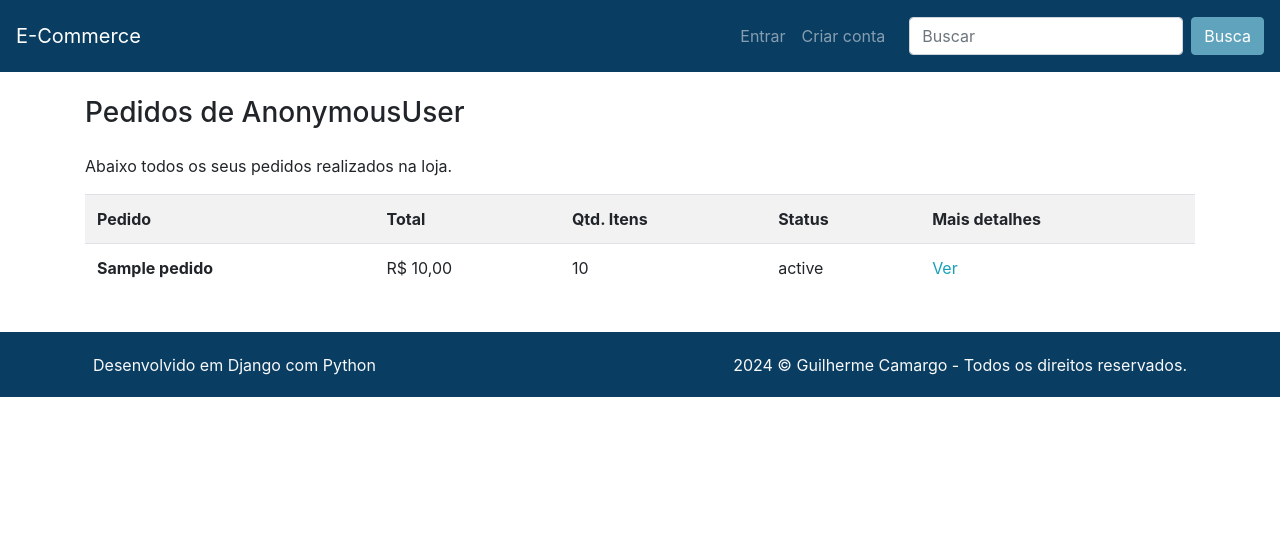
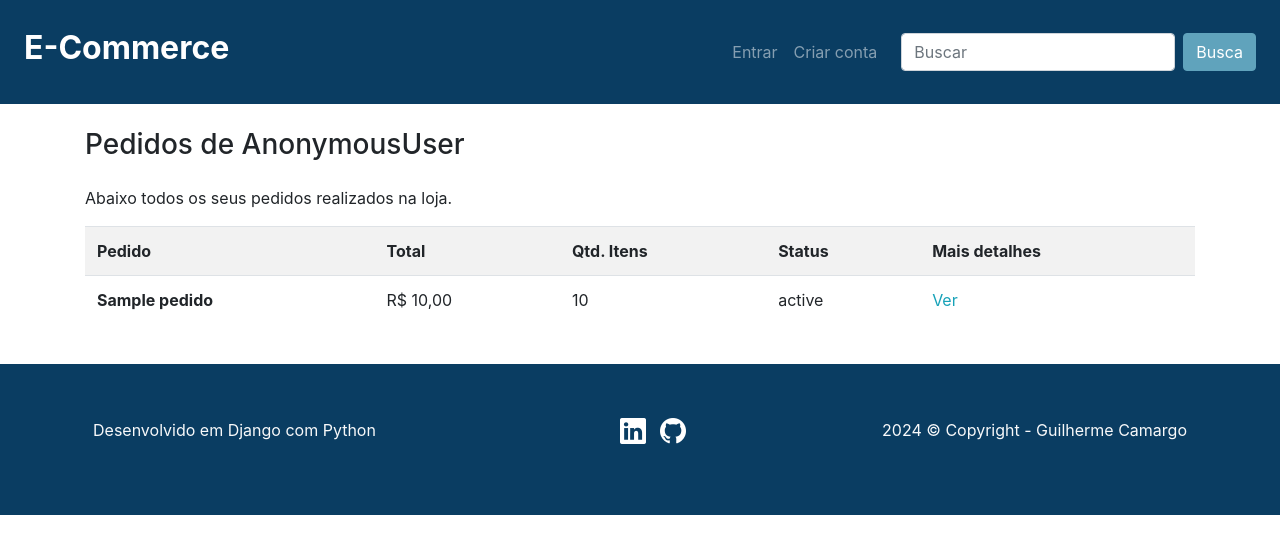
Before and after one commit to guicamargo19/ecommerce, a Django app: template pedido/templates/pedido/lista.html in a window 1280 px wide. Shown: the top 554 px of the page. Run offline with Django 5.2, Linux system fonts and the light colour scheme; the template is opened without the code that fills it: most values are stand-ins (such as "Sample title", 1, 10 or a date in 2020); some libraries are stand-ins or nearby versions.

Commit message:
Alterado CSS

```diff
--- a/templates/partials/_footer.html
+++ b/templates/partials/_footer.html
@@ -1,5 +1,5 @@
 {% load static %}
-<footer class="container-fluid bg-primary p-3">
+<footer class="container-fluid bg-primary p-5">
     <div class="container text-light">
         <div class="row">
             <div class="col">
@@ -8,8 +8,22 @@
                 </div>
             </div>
             <div class="col">
+                <ul class="footer__links">
+                    <li class="footer__links__item">
+                        <a href="https://www.linkedin.com/in/guilherme-ferreira-camargo/">
+                            <i class="bi bi-linkedin"></i>
+                        </a>
+                    </li>
+                    <li class="footer__links__item">
+                        <a href="https://github.com/guicamargo19">
+                            <i class="bi bi-github"></i>
+                        </a>
+                    </li>
+                </ul>
+            </div>
+            <div class="col">
                 <div class="p-1 text-right">
-                    <span class="align-middle p-1">2024 &copy; Guilherme Camargo - Todos os direitos reservados.</span>
+                    <span class="align-middle p-1">2024 &copy; Copyright - Guilherme Camargo</span>
                 </div>
             </div>
         </div>
--- a/templates/partials/_head.html
+++ b/templates/partials/_head.html
@@ -3,4 +3,5 @@
 <meta name="viewport" content="width=device-width, initial-scale=1, shrink-to-fit=no">
 <link rel="shortcut icon" href="{% static 'assets/custom/favicon.ico' %}" type="image/x-icon">
 <link rel="stylesheet" href="{% static 'assets/bootstrap/css/bootstrap.css' %}">
+<link rel="stylesheet" href="https://cdn.jsdelivr.net/npm/bootstrap-icons@1.11.3/font/bootstrap-icons.min.css">
 <link rel="stylesheet" href=" {% static 'assets/custom/css/style.css' %} ">
--- a/templates/partials/_nav.html
+++ b/templates/partials/_nav.html
@@ -1,6 +1,6 @@
 {% load omfilters %}
-<nav class="navbar navbar-dark bg-primary navbar-expand-lg p-3">
-    <a class="navbar-brand" href="{% url 'produto:lista' %}">E-Commerce</a>
+<nav class="navbar navbar-dark bg-primary navbar-expand-lg p-4">
+    <a class="navbar-brand" href="{% url 'produto:lista' %}"><h2 class="font-weight-bold">E-Commerce</h2></a>
     <button class="navbar-toggler" type="button" data-toggle="collapse" data-target="#navbarSupportedContent"
         aria-controls="navbarSupportedContent" aria-expanded="false" aria-label="Toggle navigation">
         <span class="navbar-toggler-icon"></span>
--- a/templates/static/assets/custom/css/style.css
+++ b/templates/static/assets/custom/css/style.css
@@ -8,14 +8,10 @@
     width: 100%;
     height: 100%;
     position: absolute;
-    opacity: 0;
+    opacity: 15%;
     cursor: pointer;
-    background-color: black;
+    background-color: rgb(10, 61, 98);
     transition: ease-in-out .3s;
-}
-
-.card:hover .overlay {
-    opacity: 10%;
 }
 
 img {
@@ -30,6 +26,26 @@ img:hover {
 .size {
     height: 320px;
     padding: 6px;
+}
+
+.footer__links {
+    display: flex;
+    align-items: center;
+    justify-content: center;
+    list-style: none;
+}
+
+.footer__links li {
+    margin-right: 14px;
+    font-size: 26px;
+}
+
+.footer__links li i {
+    color: #fff;
+}
+
+.footer__links li:hover {
+    transform: scale(1.01);
 }
 
 .text-size {
```
